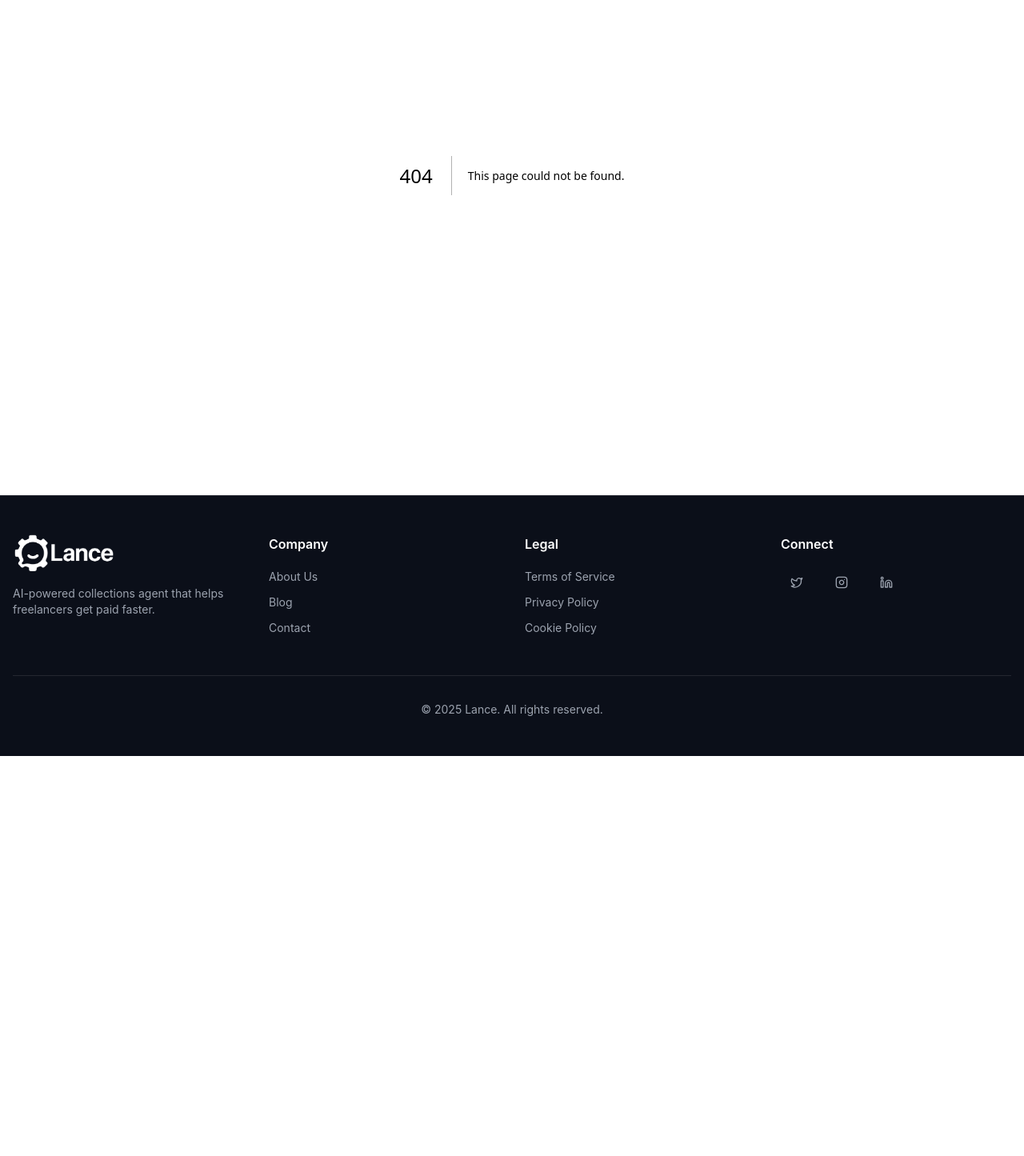
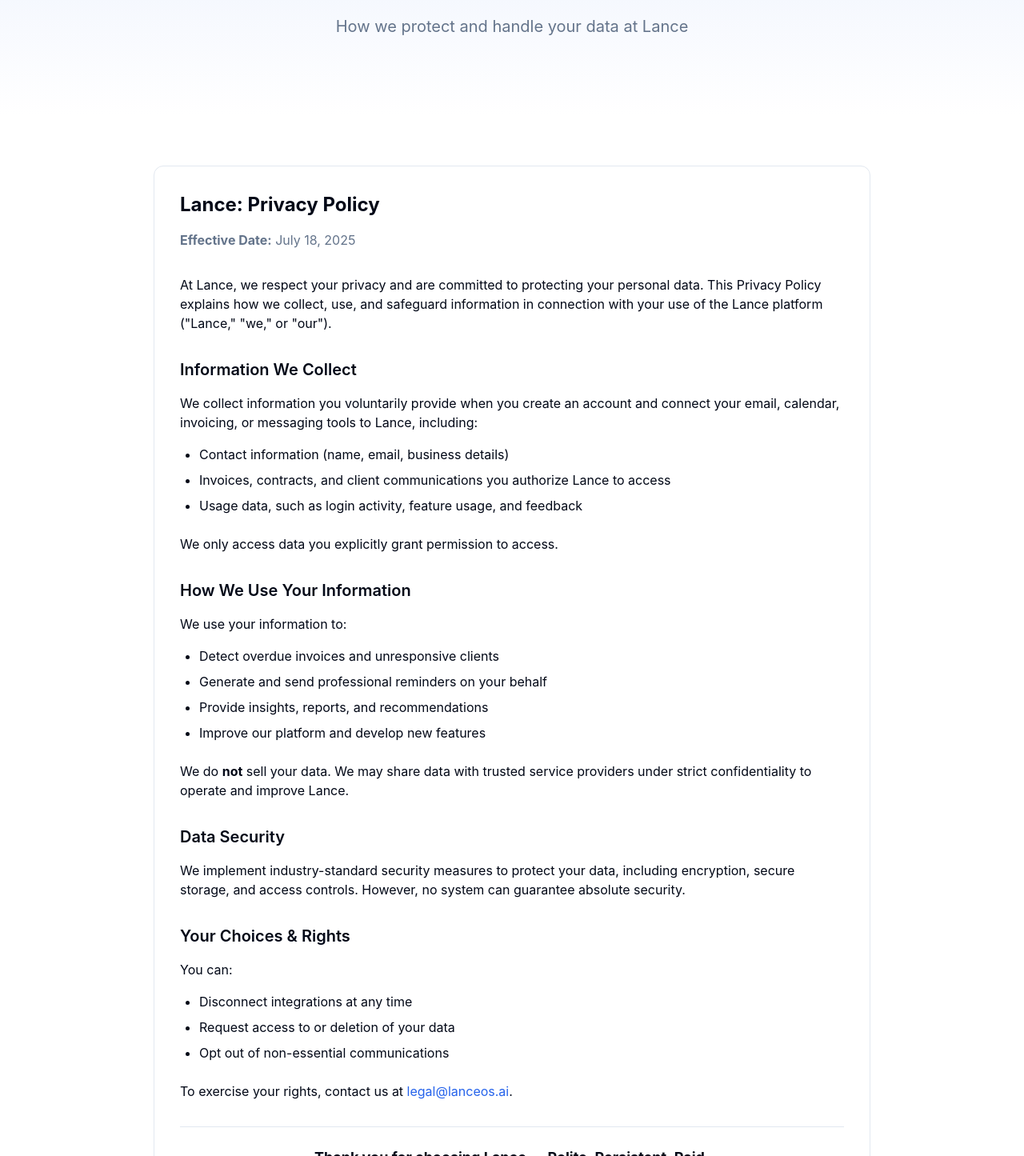
Before and after one commit to ellaglawler/lance-landing, a Next.js app: page /privacy in a window 1280 px wide. Before the commit this address had no page. Shown: the part 181-1626 px from the top of the page at 80% size. Before the commit the page ends 1126 px from the top, so only its background shows below. Built offline with nearby package versions, Linux system fonts and the light colour scheme.

Commit message:
privacy policy

```diff
--- /dev/null
+++ b/app/privacy/page.tsx
@@ -0,0 +1,96 @@
+export default function PrivacyPage() {
+  return (
+    <main className="pb-16">
+      {/* Hero Section */}
+      <div className="relative bg-gradient-to-b from-primary/10 to-background pt-32 pb-16">
+        <div className="container mx-auto px-4 md:px-6">
+          <div className="text-center max-w-4xl mx-auto">
+            <h1 className="text-4xl md:text-5xl font-bold mb-6">Privacy Policy</h1>
+            <p className="text-xl mb-8 text-muted-foreground">
+              How we protect and handle your data at Lance
+            </p>
+          </div>
+        </div>
+      </div>
+
+      {/* Privacy Policy Content */}
+      <div className="container mx-auto px-4 md:px-6 py-16">
+        <div className="max-w-4xl mx-auto prose prose-lg prose-gray dark:prose-invert">
+          <div className="bg-card border rounded-lg p-8">
+            <h2 className="text-2xl font-bold mb-4">Lance: Privacy Policy</h2>
+            <p className="text-muted-foreground mb-8">
+              <strong>Effective Date:</strong> {new Date().toLocaleDateString('en-US', {
+                year: 'numeric',
+                month: 'long',
+                day: 'numeric'
+              })}
+            </p>
+
+            <p className="mb-6">
+              At Lance, we respect your privacy and are committed to protecting your personal data.
+              This Privacy Policy explains how we collect, use, and safeguard information in connection
+              with your use of the Lance platform ("Lance," "we," or "our").
+            </p>
+
+            <h3 className="text-xl font-semibold mb-4 mt-8">Information We Collect</h3>
+            <p className="mb-4">
+              We collect information you voluntarily provide when you create an account and connect your
+              email, calendar, invoicing, or messaging tools to Lance, including:
+            </p>
+            <ul className="list-disc pl-6 mb-6 space-y-2">
+              <li>Contact information (name, email, business details)</li>
+              <li>Invoices, contracts, and client communications you authorize Lance to access</li>
+              <li>Usage data, such as login activity, feature usage, and feedback</li>
+            </ul>
+            <p className="mb-6">
+              We only access data you explicitly grant permission to access.
+            </p>
+
+            <h3 className="text-xl font-semibold mb-4 mt-8">How We Use Your Information</h3>
+            <p className="mb-4">We use your information to:</p>
+            <ul className="list-disc pl-6 mb-6 space-y-2">
+              <li>Detect overdue invoices and unresponsive clients</li>
+              <li>Generate and send professional reminders on your behalf</li>
+              <li>Provide insights, reports, and recommendations</li>
+              <li>Improve our platform and develop new features</li>
+            </ul>
+            <p className="mb-6">
+              We do <strong>not</strong> sell your data. We may share data with trusted service providers
+              under strict confidentiality to operate and improve Lance.
+            </p>
+
+            <h3 className="text-xl font-semibold mb-4 mt-8">Data Security</h3>
+            <p className="mb-6">
+              We implement industry-standard security measures to protect your data, including encryption,
+              secure storage, and access controls. However, no system can guarantee absolute security.
+            </p>
+
+            <h3 className="text-xl font-semibold mb-4 mt-8">Your Choices & Rights</h3>
+            <p className="mb-4">You can:</p>
+            <ul className="list-disc pl-6 mb-6 space-y-2">
+              <li>Disconnect integrations at any time</li>
+              <li>Request access to or deletion of your data</li>
+              <li>Opt out of non-essential communications</li>
+            </ul>
+            <p className="mb-6">
+              To exercise your rights, contact us at{" "}
+              <a
+                href="mailto:legal@lanceos.ai"
+                className="text-primary hover:underline"
+              >
+                legal@lanceos.ai
+              </a>
+              .
+            </p>
+
+            <div className="border-t pt-6 mt-8">
+              <p className="text-center text-lg font-medium">
+                <strong>Thank you for choosing Lance — Polite. Persistent. Paid.</strong>
+              </p>
+            </div>
+          </div>
+        </div>
+      </div>
+    </main>
+  )
+}
```
